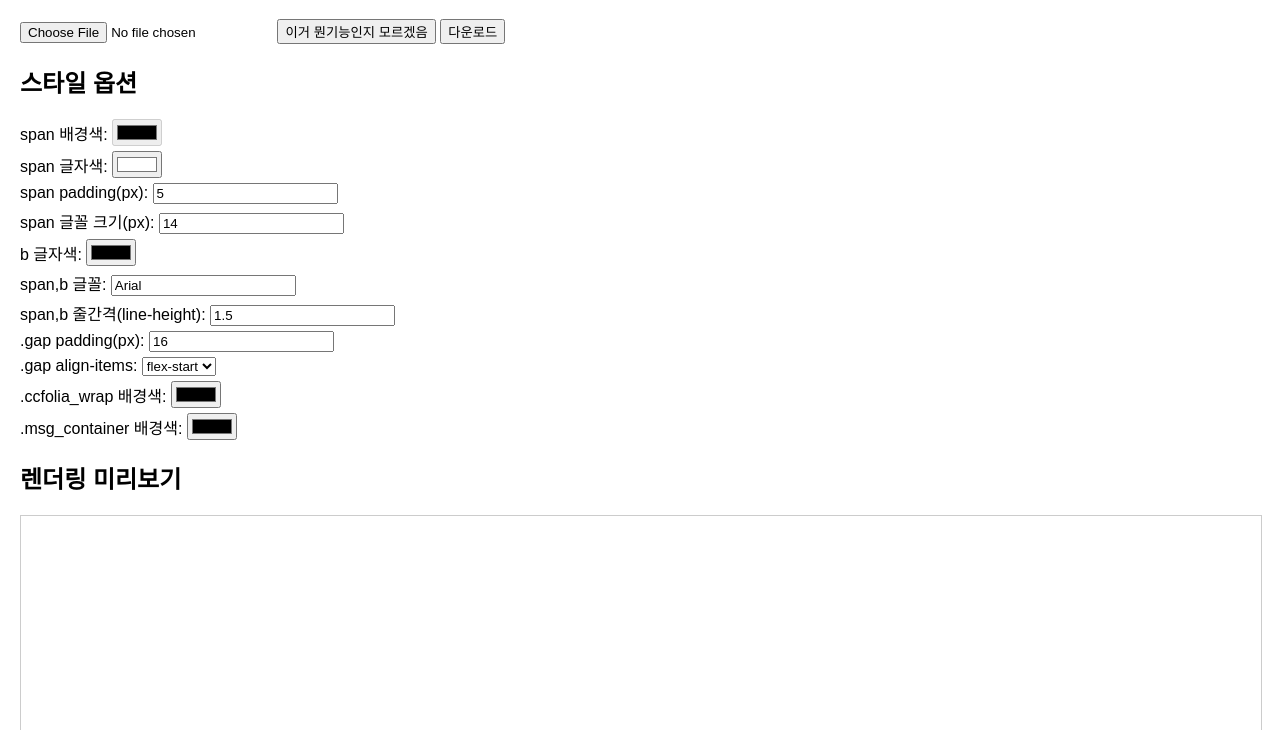
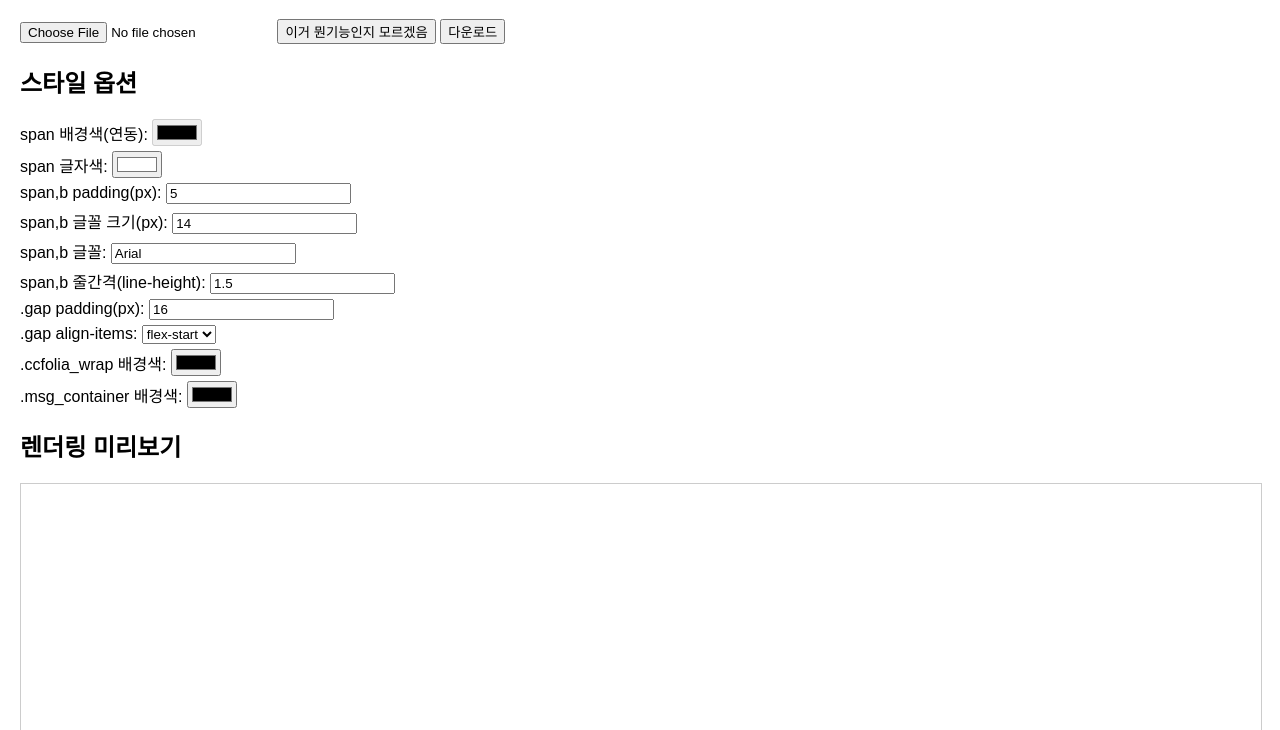
Before and after one commit to onhwa-info/onhwa-info.github.io, a plain HTML site: page index.html in a window 1280 px wide. Shown: the part 70-800 px from the top of the page. Drawn offline with Linux system fonts and the light colour scheme.

Commit message:
Update index.html

```diff
--- a/index.html
+++ b/index.html
@@ -16,13 +16,19 @@
 
 <h2>스타일 옵션</h2>
 <div class="style-controls">
-  <label>span 배경색: <input type="color" id="spanBgColor" value="#000000"></label>
+  <!-- span 배경색은 wrapBg와 연동되며 비활성화됨(표시용) -->
+  <label>span 배경색(연동): <input type="color" id="spanBgColor" value="#000000" disabled></label>
+
   <label>span 글자색: <input type="color" id="spanColor" value="#ffffff"></label>
-  <label>span padding(px): <input type="number" id="spanPadding" value="5"></label>
-  <label>span 글꼴 크기(px): <input type="number" id="spanFontSize" value="14"></label>
-  <label>b 글자색: <input type="color" id="bColor" value="gray"></label>
+  <label>span,b padding(px): <input type="number" id="spanPadding" value="5"></label>
+
+  <!-- 폰트 크기 통합: span,b 공통 -->
+  <label>span,b 글꼴 크기(px): <input type="number" id="spanFontSize" value="14"></label>
+
+  <!-- bColor 제거 -->
   <label>span,b 글꼴: <input type="text" id="fontFamily" value="Arial"></label>
   <label>span,b 줄간격(line-height): <input type="number" step="0.1" id="lineHeight" value="1.5"></label>
+
   <label>.gap padding(px): <input type="number" id="gapPadding" value="16"></label>
   <label>.gap align-items:
     <select id="gapAlign">
@@ -35,6 +41,7 @@
   <label>.msg_container 배경색: <input type="color" id="msgBg" value="#00000033"></label>
 </div>
 
+
 <h2>렌더링 미리보기</h2>
 <iframe id="previewFrame"></iframe>
 
```
